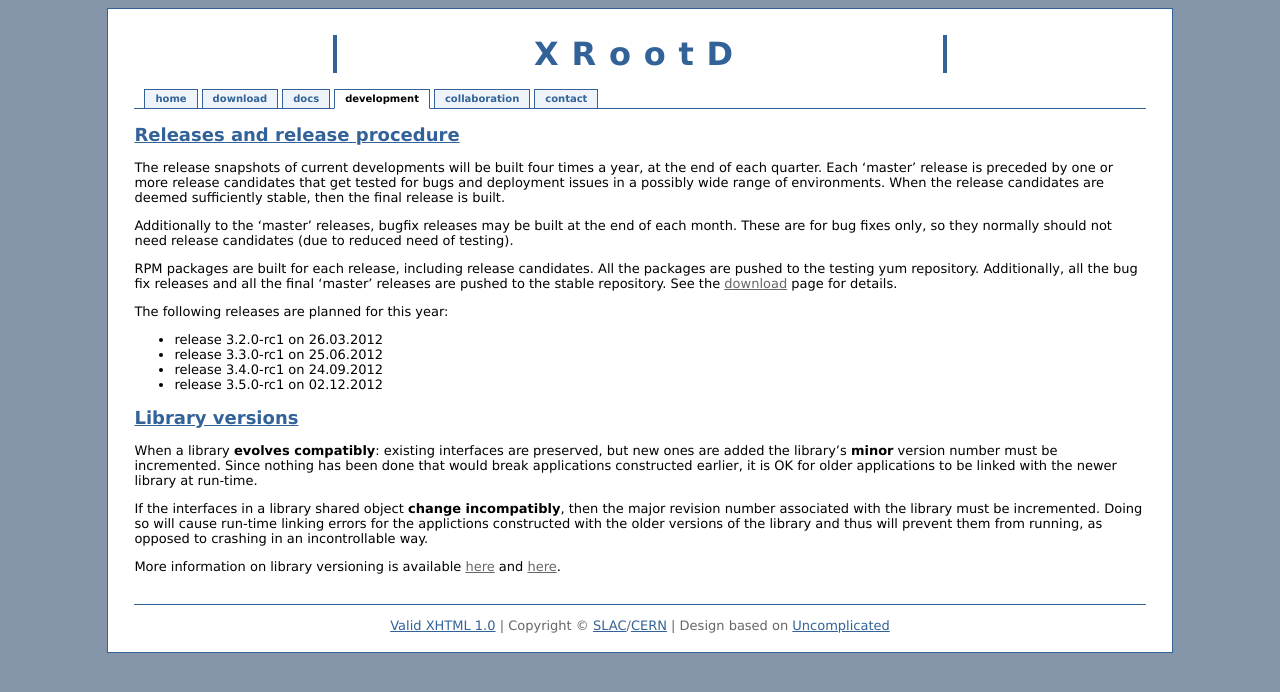
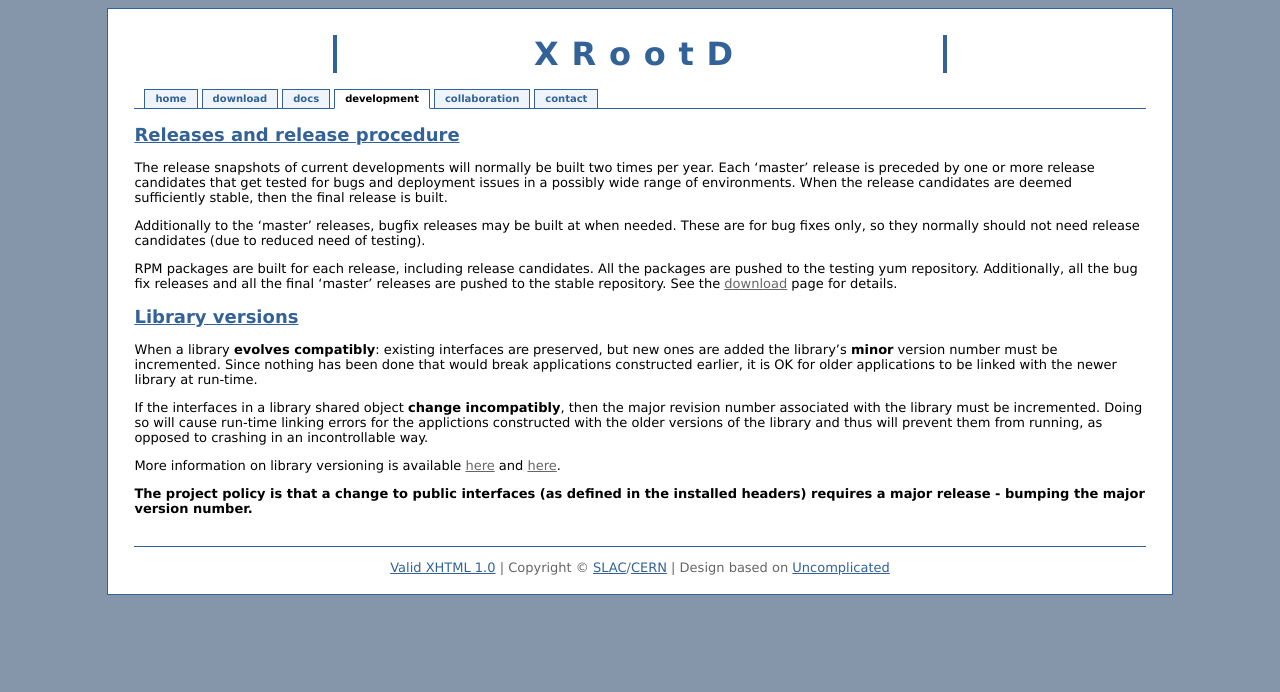
Before and after one commit to xrootd/xrootd-website, a Jekyll site: the page built from development.md, in a window 1280 px wide. Shown: the top 692 px of the page. Built offline with Jekyll 4.4.1, drawn with Linux system fonts in a browser that asks for light colours; Markdown is read by kramdown in place of the engine named in the settings.

Commit message:
Update the development page

```diff
--- a/development.md
+++ b/development.md
@@ -7,27 +7,20 @@ tab:    development
 Releases and release procedure
 ------------------------------
 
-The release snapshots of current developments will be built four times a year,
-at the end of each quarter. Each 'master' release is preceded by one or more
-release candidates that get tested for bugs and deployment issues in a possibly
-wide range of environments. When the release candidates are deemed sufficiently
-stable, then the final release is built.
+The release snapshots of current developments will normally be built two times
+per year. Each 'master' release is preceded by one or more release candidates
+that get tested for bugs and deployment issues in a possibly wide range of
+environments. When the release candidates are deemed sufficiently stable, then
+the final release is built.
 
 Additionally to the 'master' releases, bugfix releases may be built at
-the end of each month. These are for bug fixes only, so they normally should
+when needed. These are for bug fixes only, so they normally should
 not need release candidates (due to reduced need of testing).
 
 RPM packages are built for each release, including release candidates. All
 the packages are pushed to the testing yum repository. Additionally, all
 the bug fix releases and all the final 'master' releases are pushed to the
 stable repository. See the [download](/dload.html) page for details.
-
-The following releases are planned for this year:
-
- * release 3.2.0-rc1 on 26.03.2012
- * release 3.3.0-rc1 on 25.06.2012
- * release 3.4.0-rc1 on 24.09.2012
- * release 3.5.0-rc1 on 02.12.2012
 
 Library versions
 ----------------
@@ -45,3 +38,6 @@ prevent them from running, as opposed to crashing in an incontrollable way.
 More information on library versioning is available
 [here](http://www.usenix.org/publications/library/proceedings/als00/2000papers/papers/full_papers/browndavid/browndavid_html/)
 and [here](http://www.akkadia.org/drepper/dsohowto.pdf).
+
+**The project policy is that a change to public interfaces (as defined in the installed
+headers) requires a major release - bumping the major version number.**
```
